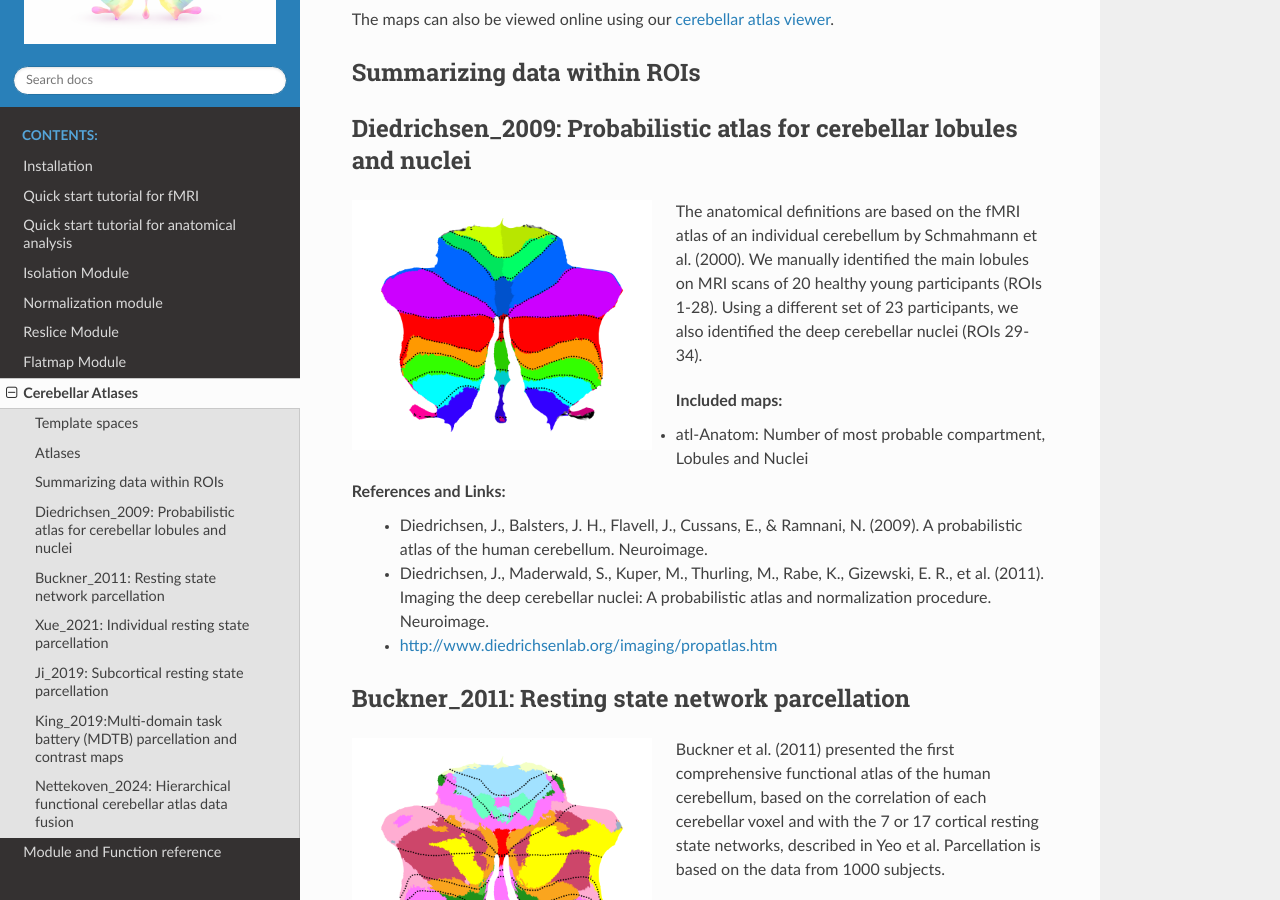
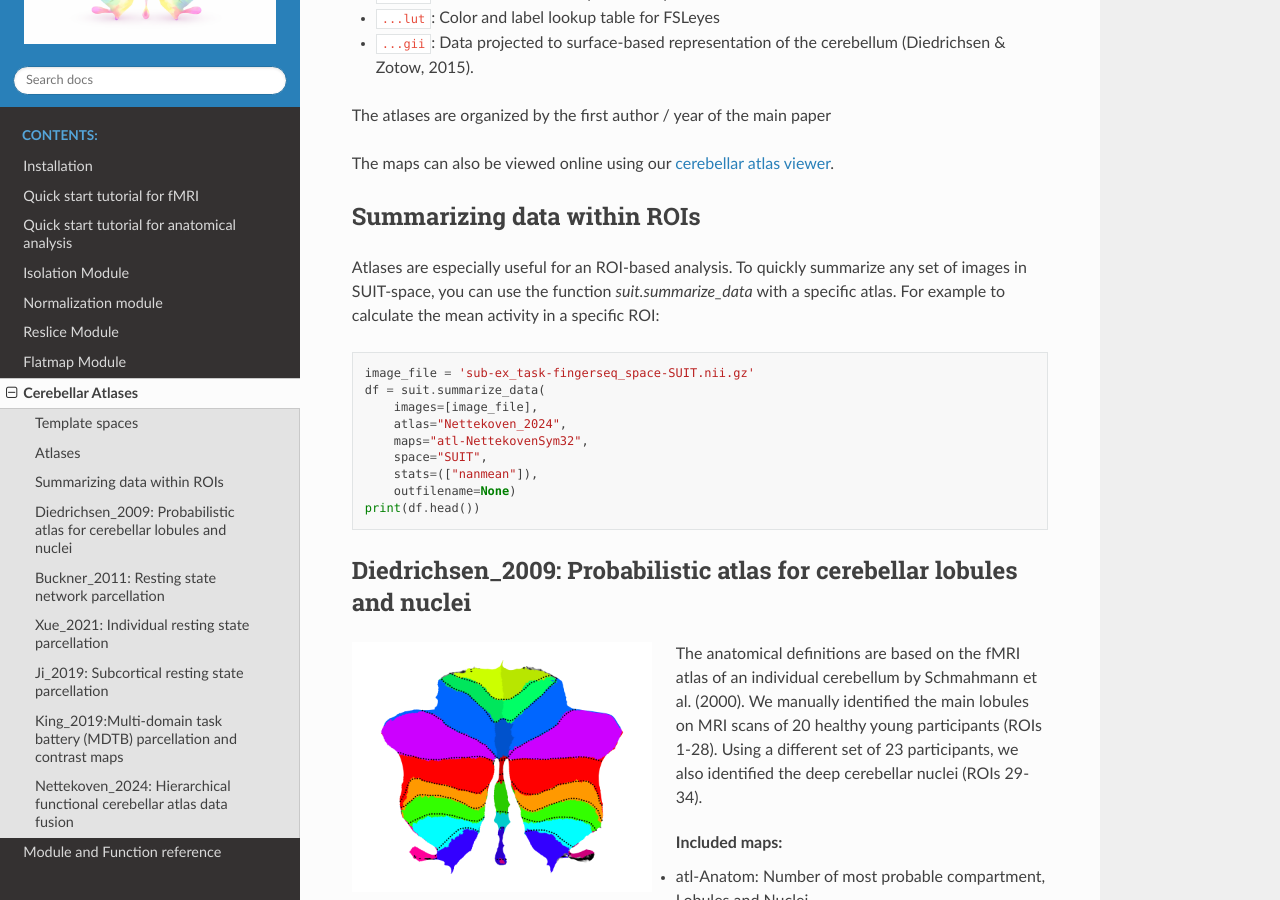
Before and after one commit to DiedrichsenLab/SUITPy, a Sphinx documentation site: the page built from docs/source/atlases.rst, in a window 1280 px wide and 900 px high, scrolled down 1373 px. Built offline with Sphinx 7.4.7 and the Read the Docs theme 3.1.0, drawn with Linux system fonts in a browser that asks for light colours; pages that are not in the unit, such as notebooks, are missing from menus; some of the changed text lies outside the part shown.

Commit message:
Documentation example

```diff
--- a/docs/source/atlases.rst
+++ b/docs/source/atlases.rst
@@ -13,7 +13,13 @@
 
 .. code::
 
-   suit.fetch_atlas('Nettekoven_2024', maps='atl-NettekovenSym32',space='SUIT')
+   suit.fetch_atlas('Nettekoven_2024', maps='atl-NettekovenSym32',space='SUIT',atlas_dir=<your_dir>)
+
+The atlases are downloaded into a target folder that is determined in order of priority by:
+
+    1. the keyword argument `atlas_dir`` to `fetch_dir`
+    2. the global environment variable `SUITPy_ATLAS_DIR`
+    3. `cerebellar_atlases` in the user home folder
 
 Template spaces
 ---------------
@@ -51,6 +57,22 @@
 
 Summarizing data within ROIs
 ----------------------------
+Atlases are especially useful for an ROI-based analysis.
+To quickly summarize any set of images in SUIT-space, you can use
+the function `suit.summarize_data` with a specific atlas.
+For example to calculate the mean activity in a specific ROI:
+
+.. code::
+
+  image_file = 'sub-ex_task-fingerseq_space-SUIT.nii.gz'
+  df = suit.summarize_data(
+      images=[image_file],
+      atlas="Nettekoven_2024",
+      maps="atl-NettekovenSym32",
+      space="SUIT",
+      stats=(["nanmean"]),
+      outfilename=None)
+  print(df.head())
 
 
 Diedrichsen_2009: Probabilistic atlas for cerebellar lobules and nuclei
```
